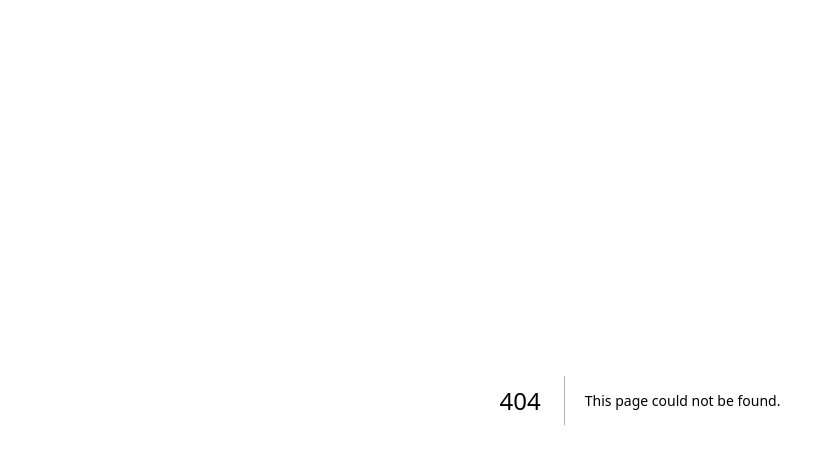
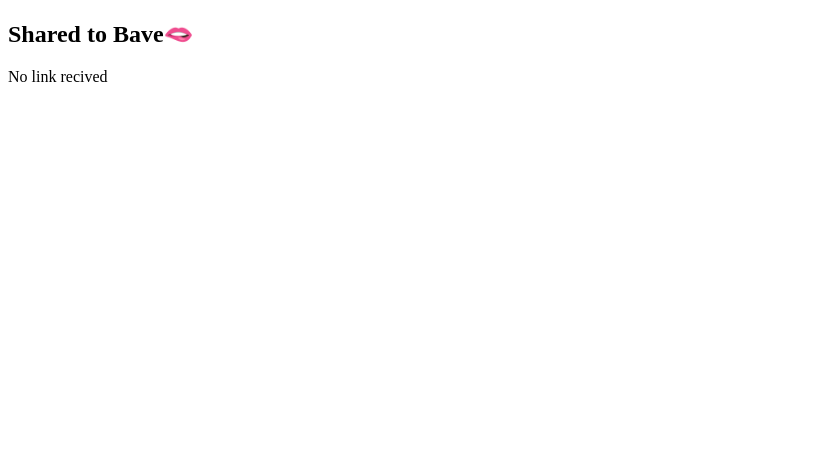
Before and after one commit to mukilanmoorthy/Bave, a Next.js app: page /share in a window 1280 px wide. Before the commit this address had no page. Shown: the top 464 px of the page, without its empty margins (0-835 px from the left). Built offline with nearby package versions, Linux system fonts and the light colour scheme.

Commit message:
first commit

```diff
--- a/next.config.js
+++ b/next.config.js
@@ -1,16 +1,11 @@
-/** @type {import('next').NextConfig} */
-module.exports = {
-  experimental: {
-    optimizeCss: true,
-  },
+const withPWA = require("next-pwa")({
+  dest: "public",
+  register: true,
+  skipWaiting:true,
+  disable:process.env.NODE_ENV === "development"
+});
 
-  async redirects() {
-    return [
-      {
-        source: "/",
-        destination: "/dashboard",
-        permanent: true,
-      },
-    ];
-  },
-};
+module.exports = withPWA({
+  experimental:{appDir : true},
+  reactStrictMode: true
+});
--- a/package.json
+++ b/package.json
@@ -11,6 +11,7 @@
   "dependencies": {
     "autoprefixer": "^10.4.21",
     "next": "^15.4.4",
+    "next-pwa": "^5.6.0",
     "postcss": "^8.5.6",
     "react": "^19.1.0",
     "react-dom": "^19.1.0",
--- a/src/app/components/Sidebar.js
+++ b/src/app/components/Sidebar.js
@@ -5,7 +5,7 @@
 import { TbEdit } from "react-icons/tb";
 import { IoSearch } from "react-icons/io5";
 import { IoBookmarkOutline } from "react-icons/io5";
-
+import Link from "next/link";
 export default function Sidebar(){
 
     const [isOpen , setIsOpen] = useState(false);
@@ -59,10 +59,13 @@
 <p>Search saved</p>
      </div>
 
+
+     <Link href="/dashboard/hub">
       <div className="flex px-[6px] py-[10px] mx-0 my-[6px] gap-1.5">
 <IoBookmarkOutline className="w-[20px] h-[20px]"/>
 <p>Hub</p>
      </div>
+</Link>
 
 
      </div>
--- a/src/app/layout.js
+++ b/src/app/layout.js
@@ -1,18 +1,13 @@
-"use client";
-import { useEffect, useState } from "react";
-
-export default function RootLayout({ children }) {
-  const [isMounted, setIsMounted] = useState(false);
-
-  useEffect(() => {
-    setIsMounted(true);
-  }, []);
-
-  return (
-    <html lang="en">
+export default function RootLayout({children}){
+  return(
+    <html>
+      <head>
+        <link rel="manifest" href="/manifest.json"/>
+        <meta name="theme-color" content="#2b6cb0"/>
+      </head>
       <body>
-        {isMounted ? children : null}
+        {children}
       </body>
     </html>
-  );
-}
+  )
+};
--- /dev/null
+++ b/src/app/share/page.js
@@ -0,0 +1,31 @@
+"use client";
+
+import { useSearchParams } from "next/navigation";
+import { useEffect, useState } from "react";
+
+export default function SharPage(){
+     const searchParms = useSearchParams();
+     const [sharedLink , setSharedLink] = useState(null);
+
+
+     useEffect(()=>{
+        const url = searchParms.get("url");
+        if(url){
+            setSharedLink(url);
+        }
+     },[searchParms]);
+
+    return(
+        <div>
+            <h2>Shared to Bave🫦</h2>
+            {sharedLink ? (
+                <>
+                <p>Recived Link:</p>
+                <a href={sharedLink} target="_blank">{sharedLink}</a>
+                </>
+            ) :(
+                <p>No link recived</p>
+            )}
+        </div>
+    );
+}
```
Also changed, not shown: src/app/dashboard/hub/page.js (added, +16 -0 lines), public/manifest.json (added), 1 other file (tests, documents, lock files or other folders).
